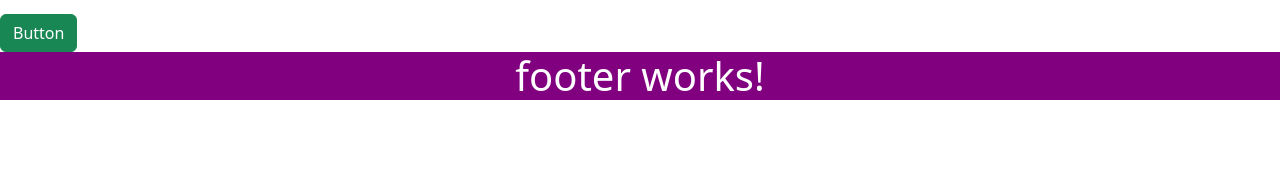
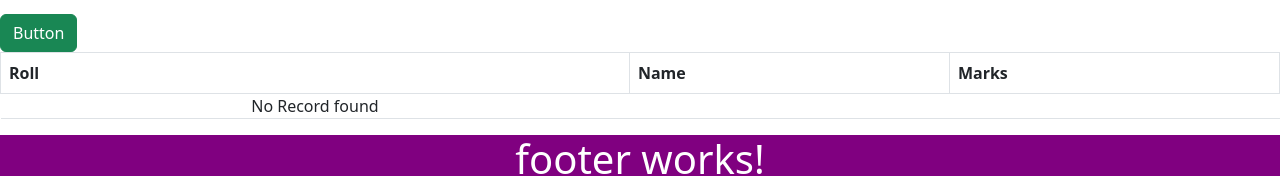
Before and after one commit to SrisaiGanesh360/practice-Angular, an Angular app: page / in a window 1280 px wide. Shown: the part 1444-1620 px from the top of the page. Before the commit the page ends 1552 px from the top, so only its background shows below. Built offline with nearby package versions, Linux system fonts and the light colour scheme.

Commit message:
ngContainer

```diff
--- a/src/app/components/directives/directives.component.html
+++ b/src/app/components/directives/directives.component.html
@@ -62,5 +62,31 @@
 >
   {{ n }} is {{ n % 2 === 0 ? "Even" : "Odd" }}
 </p>
-<button class="btn" [ngClass]="flag ? 'btn-success' : 'btn-danger'">Button</button>
+<button class="btn" [ngClass]="flag ? 'btn-success' : 'btn-danger'">
+  Button
+</button>
 <!--to dyanmically add class [ngClass] is used-->
+
+<table class="table table-bordered table-striped">
+  <thead>
+    <tr>
+      <th>Roll</th>
+      <th>Name</th>
+      <th>Marks</th>
+    </tr>
+  </thead>
+  <tbody>
+    <ng-container *ngIf="students.length > 0; else noRecord"> <!--ngContainer will never be visible inside the DOM-->
+      <tr *ngFor="let std of students">
+        <td>{{ std?.roll }}</td>
+        <td>{{ std?.name }}</td>
+        <td>{{ std?.marks }}</td>
+      </tr>
+    </ng-container>
+  </tbody>
+</table>
+<ng-template #noRecord>
+  <tr colspan="2" align="center">
+    No Record found
+  </tr>
+</ng-template>
--- a/src/app/components/directives/directives.component.ts
+++ b/src/app/components/directives/directives.component.ts
@@ -228,4 +228,6 @@ export class DirectivesComponent {
     { name: 'Kerala', val: 'KL'}
   ];
   selectedCountry2: string = '';
+
+  students: any = [];
 }
```
